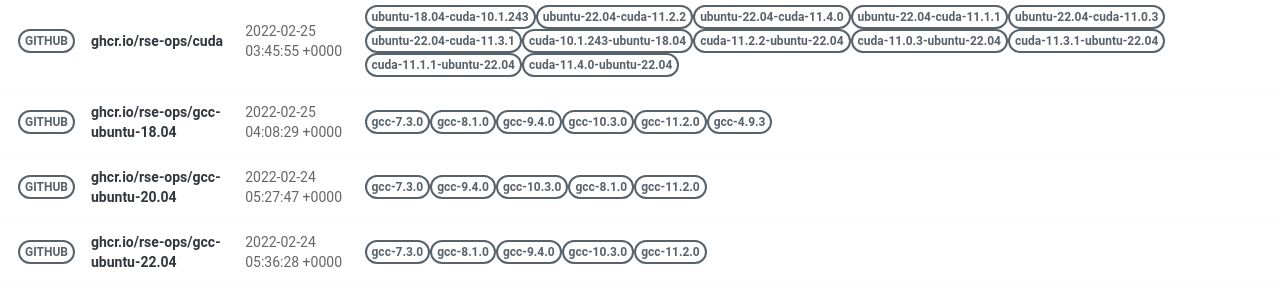
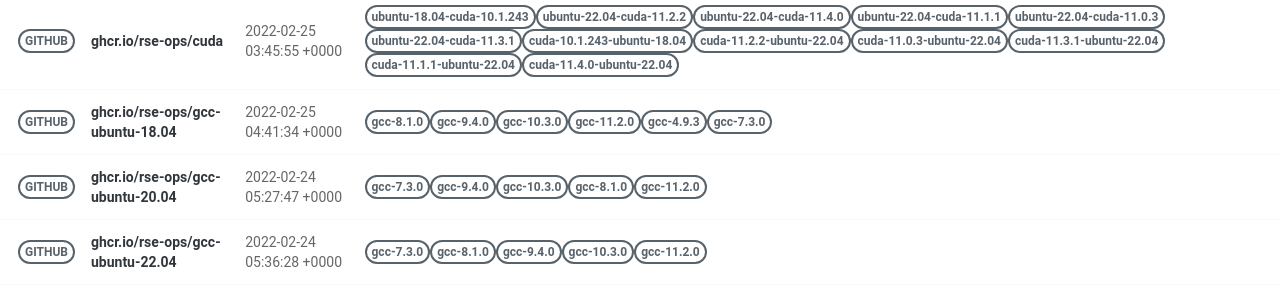
Before and after one commit to rse-ops/docker-images, a Jekyll site: the page built from pages/index.md, in a window 1280 px wide. Shown: the part 502-801 px from the top of the page. Built offline with Jekyll 4.4.1, drawn with Linux system fonts in a browser that asks for light colours; nearby versions of some CDN libraries.

Commit message:
Automated push to update library 2022-02-25

```diff
--- a/_library/ghcr.io-rse-ops-gcc-ubuntu-18.04.md
+++ b/_library/ghcr.io-rse-ops-gcc-ubuntu-18.04.md
@@ -1,14 +1,11 @@
 ---
 layout: container
 name: ghcr.io/rse-ops/gcc-ubuntu-18.04
-updated_at: 2022-02-25 04:08:29.497638
+updated_at: 2022-02-25 04:41:34.941810
 
 
 container_url: https://github.com/orgs/rse-ops/packages/container/package/gcc-ubuntu-18.04
 versions:
- - tag: gcc-7.3.0
-   dockerfile: https://github.com/rse-ops/docker-images/blob/main/ubuntu/gcc/Dockerfile
-   manifest: https://crane.ggcr.dev/manifest/ghcr.io/rse-ops/gcc-ubuntu-18.04:gcc-7.3.0
  - tag: gcc-8.1.0
    dockerfile: https://github.com/rse-ops/docker-images/blob/main/ubuntu/gcc/Dockerfile
    manifest: https://crane.ggcr.dev/manifest/ghcr.io/rse-ops/gcc-ubuntu-18.04:gcc-8.1.0
```
Also changed, not shown: other parts of _library/ghcr.io-rse-ops-gcc-ubuntu-18.04.md (+3 -0 lines).
